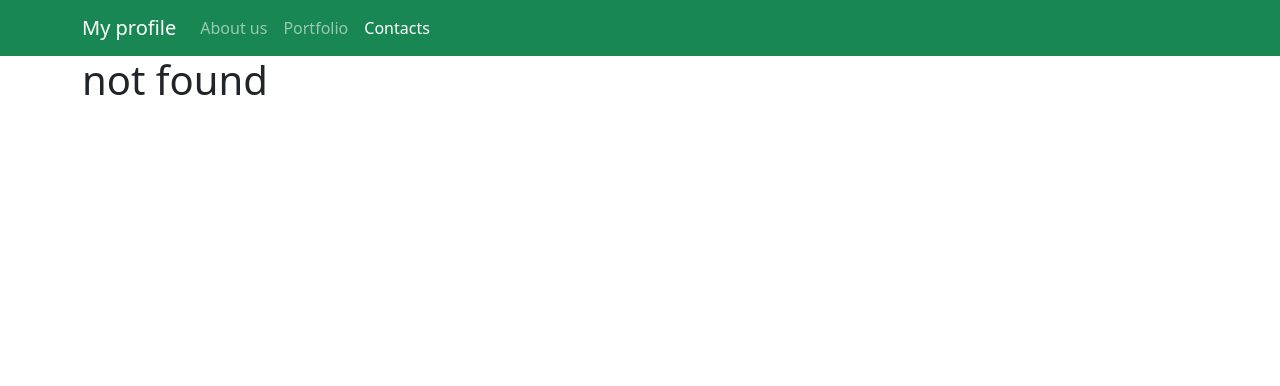
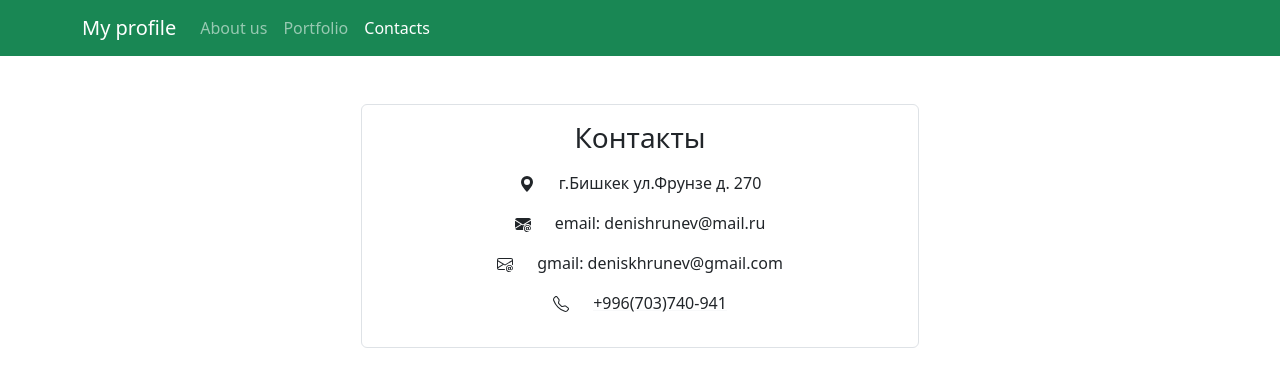
Before and after one commit to MrDenis2024/homework62, a React (Vite) app: page /contacts in a window 1280 px wide. Before the commit this address had no page. Shown: the top 386 px of the page. Built offline with nearby package versions, Linux system fonts and the light colour scheme.

Commit message:
Создан контейнер Contacts  и его структура отвечающий за отрисовку информации на странице Contacts

```diff
--- a/src/App.tsx
+++ b/src/App.tsx
@@ -2,6 +2,7 @@ import './App.css';
 import Toolbar from './components/Toolbar/Toolbar';
 import {Route, Routes} from 'react-router-dom';
 import AboutUs from './containers/AboutUs/AboutUs';
+import Contacts from './containers/Contacts/Contacts';
 
 const App = () => {
 
@@ -13,6 +14,7 @@ const App = () => {
       <div className='container'>
         <Routes>
           <Route path='/' element={<AboutUs />} />
+          <Route path='/contacts' element={<Contacts />} />
           <Route path='*' element={<h1>not found</h1>} />
         </Routes>
       </div>
--- /dev/null
+++ b/src/containers/Contacts/Contacts.tsx
@@ -0,0 +1,44 @@
+const Contacts = () => {
+  return (
+    <div className='w-50 mx-auto mt-5 border p-3 rounded text-center'>
+      <h3 className='mb-3'>Контакты</h3>
+      <p>
+        <svg xmlns="http://www.w3.org/2000/svg" width="16" height="16" fill="currentColor"
+             className="bi bi-geo-alt-fill" viewBox="0 0 16 16">
+          <path d="M8 16s6-5.686 6-10A6 6 0 0 0 2 6c0 4.314 6 10 6 10m0-7a3 3 0 1 1 0-6 3 3 0 0 1 0 6"/>
+        </svg>
+        <span className='ms-4'>г.Бишкек ул.Фрунзе д. 270</span>
+      </p>
+      <p>
+        <svg xmlns="http://www.w3.org/2000/svg" width="16" height="16" fill="currentColor"
+             className="bi bi-envelope-at-fill" viewBox="0 0 16 16">
+          <path
+            d="M2 2A2 2 0 0 0 .05 3.555L8 8.414l7.95-4.859A2 2 0 0 0 14 2zm-2 9.8V4.698l5.803 3.546zm6.761-2.97-6.57 4.026A2 2 0 0 0 2 14h6.256A4.5 4.5 0 0 1 8 12.5a4.49 4.49 0 0 1 1.606-3.446l-.367-.225L8 9.586zM16 9.671V4.697l-5.803 3.546.338.208A4.5 4.5 0 0 1 12.5 8c1.414 0 2.675.652 3.5 1.671"/>
+          <path
+            d="M15.834 12.244c0 1.168-.577 2.025-1.587 2.025-.503 0-1.002-.228-1.12-.648h-.043c-.118.416-.543.643-1.015.643-.77 0-1.259-.542-1.259-1.434v-.529c0-.844.481-1.4 1.26-1.4.585 0 .87.333.953.63h.03v-.568h.905v2.19c0 .272.18.42.411.42.315 0 .639-.415.639-1.39v-.118c0-1.277-.95-2.326-2.484-2.326h-.04c-1.582 0-2.64 1.067-2.64 2.724v.157c0 1.867 1.237 2.654 2.57 2.654h.045c.507 0 .935-.07 1.18-.18v.731c-.219.1-.643.175-1.237.175h-.044C10.438 16 9 14.82 9 12.646v-.214C9 10.36 10.421 9 12.485 9h.035c2.12 0 3.314 1.43 3.314 3.034zm-4.04.21v.227c0 .586.227.8.581.8.31 0 .564-.17.564-.743v-.367c0-.516-.275-.708-.572-.708-.346 0-.573.245-.573.791"/>
+        </svg>
+        <span className='ms-4'>email: denishrunev@mail.ru</span>
+      </p>
+      <p>
+        <svg xmlns="http://www.w3.org/2000/svg" width="16" height="16" fill="currentColor" className="bi bi-envelope-at"
+             viewBox="0 0 16 16">
+          <path
+            d="M2 2a2 2 0 0 0-2 2v8.01A2 2 0 0 0 2 14h5.5a.5.5 0 0 0 0-1H2a1 1 0 0 1-.966-.741l5.64-3.471L8 9.583l7-4.2V8.5a.5.5 0 0 0 1 0V4a2 2 0 0 0-2-2zm3.708 6.208L1 11.105V5.383zM1 4.217V4a1 1 0 0 1 1-1h12a1 1 0 0 1 1 1v.217l-7 4.2z"/>
+          <path
+            d="M14.247 14.269c1.01 0 1.587-.857 1.587-2.025v-.21C15.834 10.43 14.64 9 12.52 9h-.035C10.42 9 9 10.36 9 12.432v.214C9 14.82 10.438 16 12.358 16h.044c.594 0 1.018-.074 1.237-.175v-.73c-.245.11-.673.18-1.18.18h-.044c-1.334 0-2.571-.788-2.571-2.655v-.157c0-1.657 1.058-2.724 2.64-2.724h.04c1.535 0 2.484 1.05 2.484 2.326v.118c0 .975-.324 1.39-.639 1.39-.232 0-.41-.148-.41-.42v-2.19h-.906v.569h-.03c-.084-.298-.368-.63-.954-.63-.778 0-1.259.555-1.259 1.4v.528c0 .892.49 1.434 1.26 1.434.471 0 .896-.227 1.014-.643h.043c.118.42.617.648 1.12.648m-2.453-1.588v-.227c0-.546.227-.791.573-.791.297 0 .572.192.572.708v.367c0 .573-.253.744-.564.744-.354 0-.581-.215-.581-.8Z"/>
+        </svg>
+        <span className='ms-4'>gmail: deniskhrunev@gmail.com</span>
+      </p>
+      <p>
+        <svg xmlns="http://www.w3.org/2000/svg" width="16" height="16" fill="currentColor" className="bi bi-telephone"
+             viewBox="0 0 16 16">
+          <path
+            d="M3.654 1.328a.678.678 0 0 0-1.015-.063L1.605 2.3c-.483.484-.661 1.169-.45 1.77a17.6 17.6 0 0 0 4.168 6.608 17.6 17.6 0 0 0 6.608 4.168c.601.211 1.286.033 1.77-.45l1.034-1.034a.678.678 0 0 0-.063-1.015l-2.307-1.794a.68.68 0 0 0-.58-.122l-2.19.547a1.75 1.75 0 0 1-1.657-.459L5.482 8.062a1.75 1.75 0 0 1-.46-1.657l.548-2.19a.68.68 0 0 0-.122-.58zM1.884.511a1.745 1.745 0 0 1 2.612.163L6.29 2.98c.329.423.445.974.315 1.494l-.547 2.19a.68.68 0 0 0 .178.643l2.457 2.457a.68.68 0 0 0 .644.178l2.189-.547a1.75 1.75 0 0 1 1.494.315l2.306 1.794c.829.645.905 1.87.163 2.611l-1.034 1.034c-.74.74-1.846 1.065-2.877.702a18.6 18.6 0 0 1-7.01-4.42 18.6 18.6 0 0 1-4.42-7.009c-.362-1.03-.037-2.137.703-2.877z"/>
+        </svg>
+        <a className='ms-4 link-underline-light link-dark' href='tel:+996703740941' >+996(703)740-941</a>
+      </p>
+    </div>
+  );
+};
+
+export default Contacts;
```
